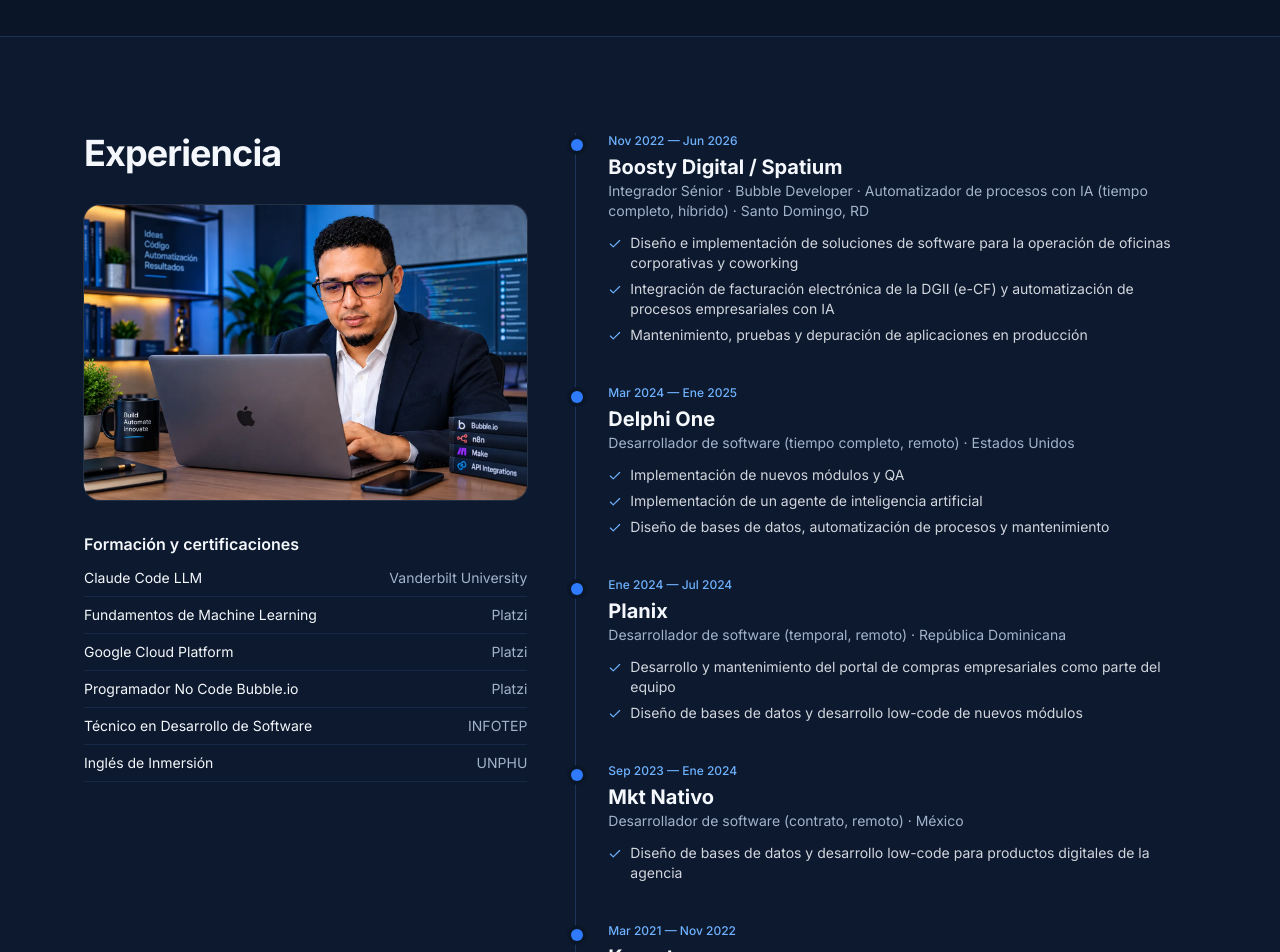
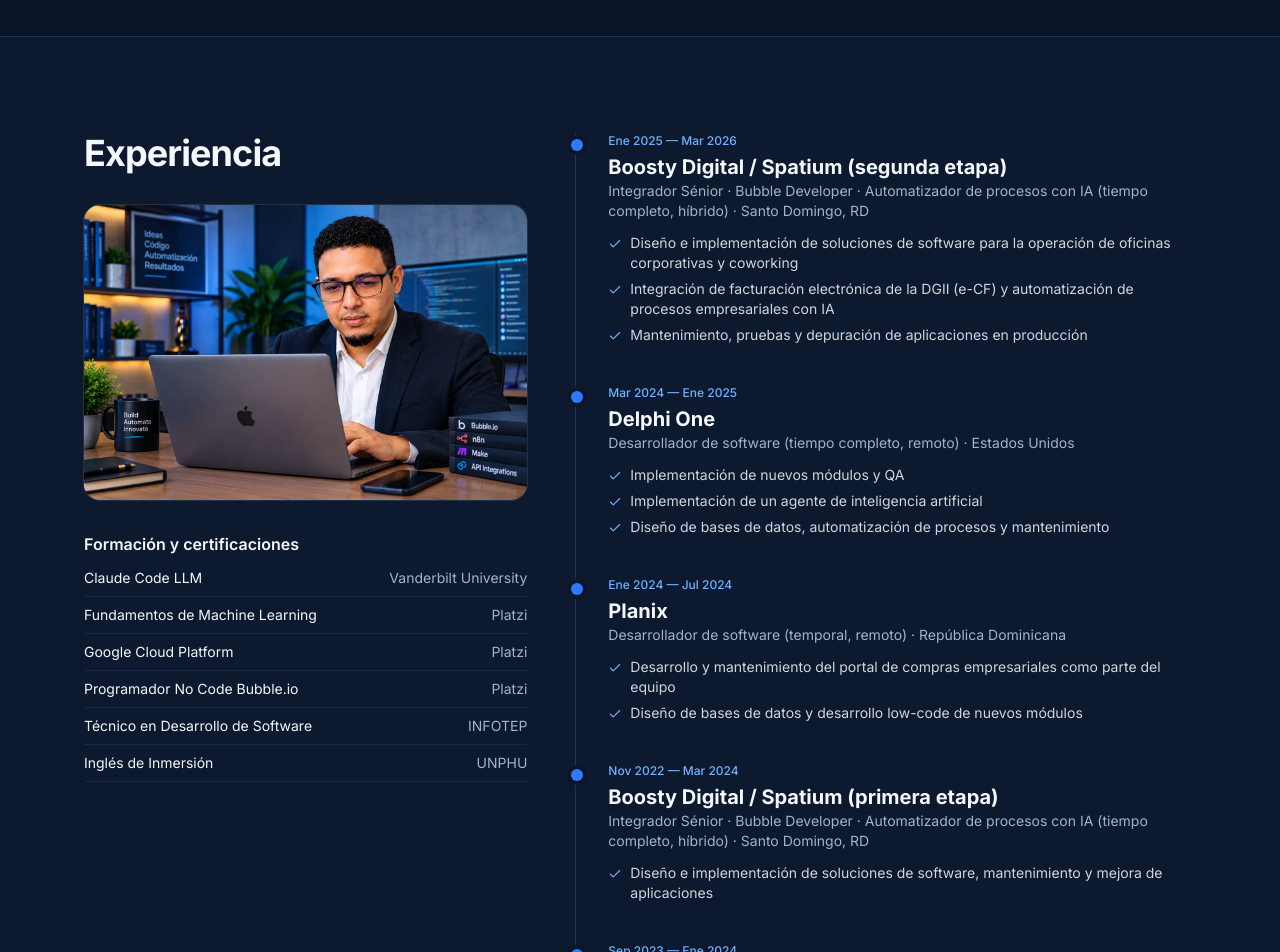
Before and after one commit to kitomc/kitomc.github.io, a React (Vite) app: page / in a window 1280 px wide. Shown: the part 8040-8992 px from the top of the page. Built offline with nearby package versions, Linux system fonts and the light colour scheme.

Commit message:
fix(content): split Boosty experience in two stages and correct dates

```diff
--- a/src/data.ts
+++ b/src/data.ts
@@ -136,9 +136,9 @@ export const projects: Project[] = [
 
 export const experience = [
   {
-    company: "Boosty Digital / Spatium",
+    company: "Boosty Digital / Spatium (segunda etapa)",
     role: "Integrador Sénior · Bubble Developer · Automatizador de procesos con IA (tiempo completo, híbrido)",
-    period: "Nov 2022 — Jun 2026",
+    period: "Ene 2025 — Mar 2026",
     location: "Santo Domingo, RD",
     bullets: [
       "Diseño e implementación de soluciones de software para la operación de oficinas corporativas y coworking",
@@ -166,6 +166,13 @@ export const experience = [
       "Desarrollo y mantenimiento del portal de compras empresariales como parte del equipo",
       "Diseño de bases de datos y desarrollo low-code de nuevos módulos",
     ],
+  },
+  {
+    company: "Boosty Digital / Spatium (primera etapa)",
+    role: "Integrador Sénior · Bubble Developer · Automatizador de procesos con IA (tiempo completo, híbrido)",
+    period: "Nov 2022 — Mar 2024",
+    location: "Santo Domingo, RD",
+    bullets: ["Diseño e implementación de soluciones de software, mantenimiento y mejora de aplicaciones"],
   },
   {
     company: "Mkt Nativo",
```
